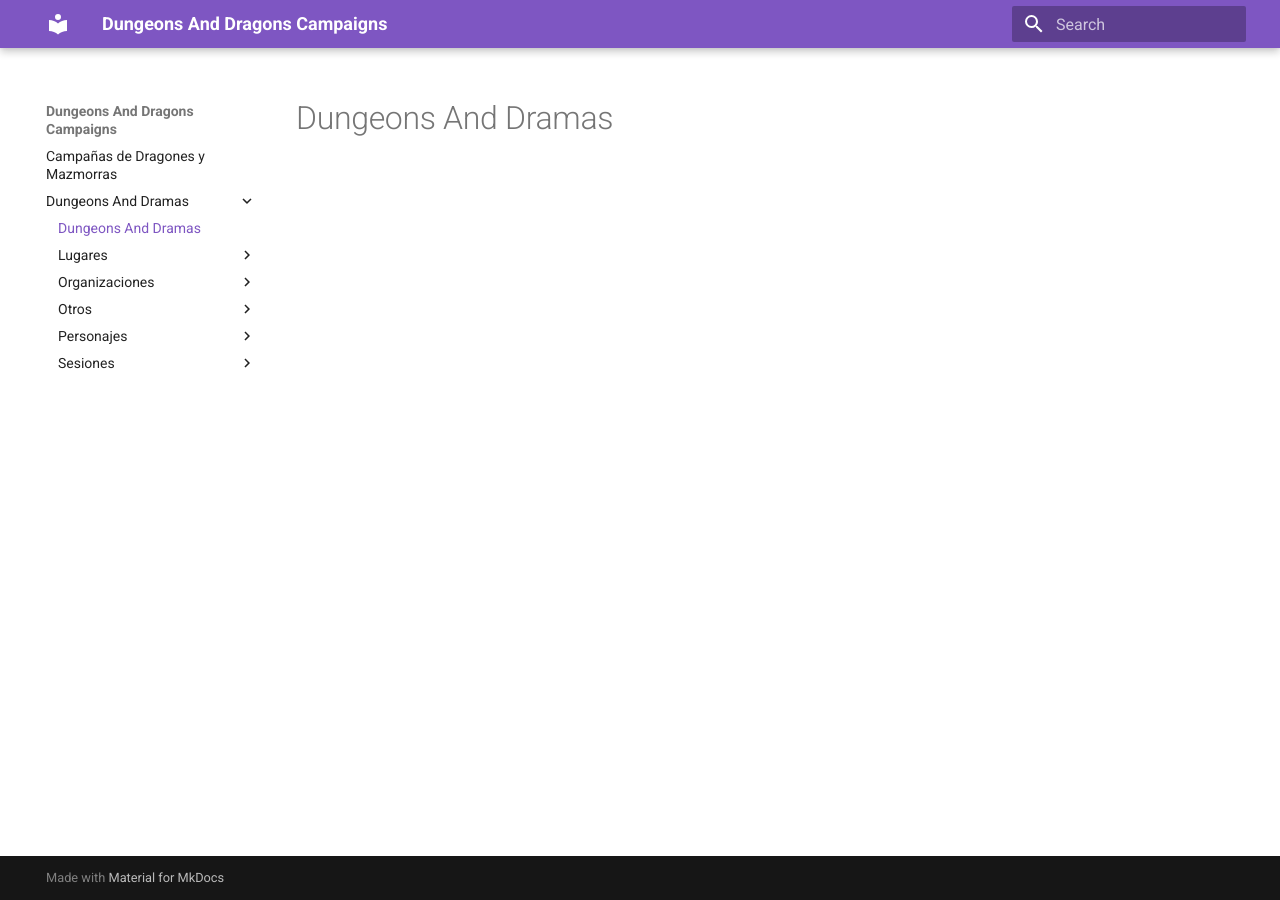
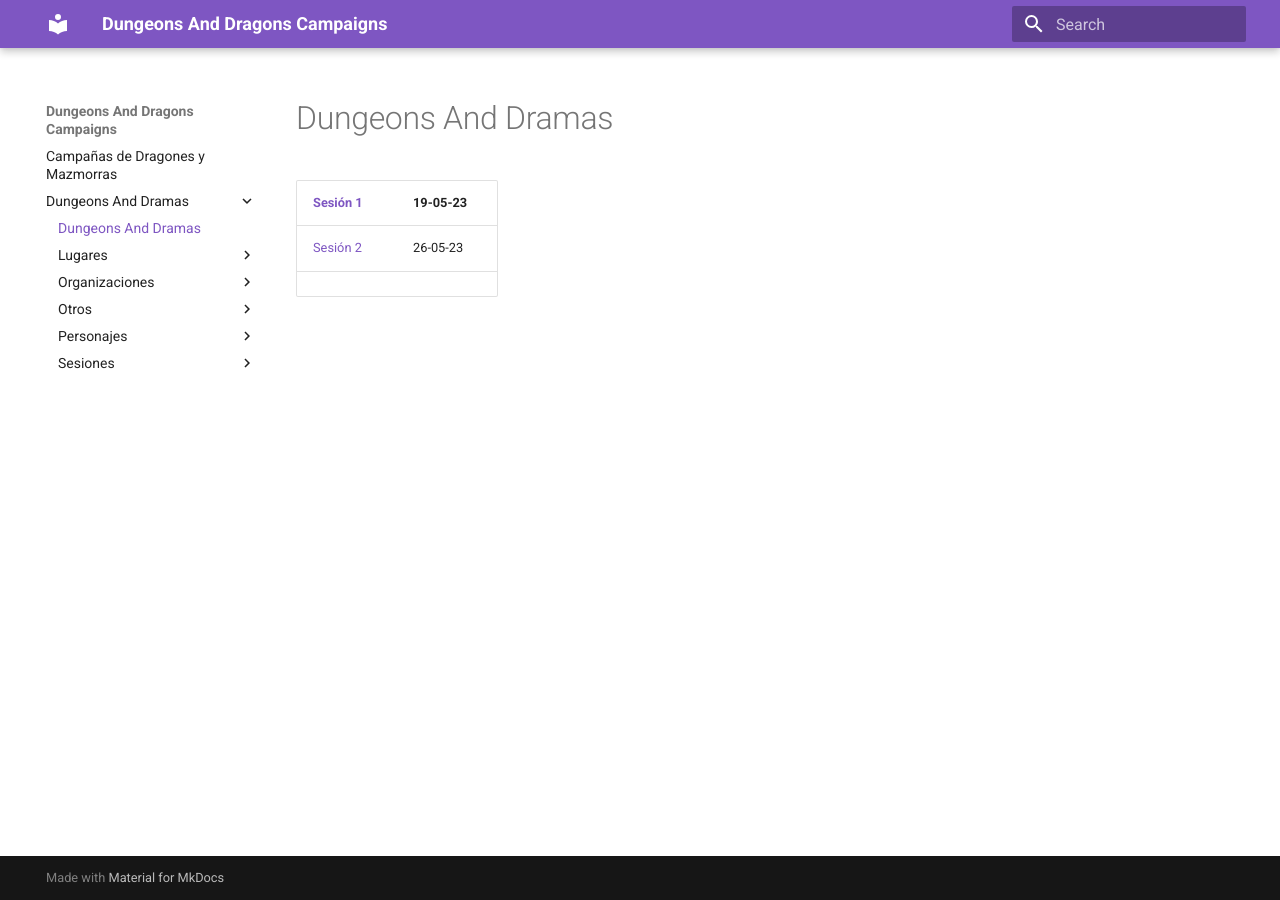
Before and after one commit to AlexGettup/dnd, an MkDocs documentation site: the page built from docs/Dungeons And Dramas/index.md, in a window 1280 px wide. Built offline with MkDocs 1.6.1 and Material for MkDocs 9.7.7, drawn with Linux system fonts in a browser that asks for light colours.

Commit message:
feat: indexes

```diff
--- a/docs/Dungeons And Dramas/index.md
+++ b/docs/Dungeons And Dramas/index.md
@@ -1 +1,6 @@
 # Dungeons And Dramas
+
+| [Sesión 1](Sesiones/Sesión%201.md) | 19-05-23 |
+| ---------------------------------- | -------- |
+| [Sesión 2](Sesiones/Sesión%202.md) | 26-05-23 |
+|                                    |          |
```
Also changed, not shown: docs/index.md (+1 -1 lines).
